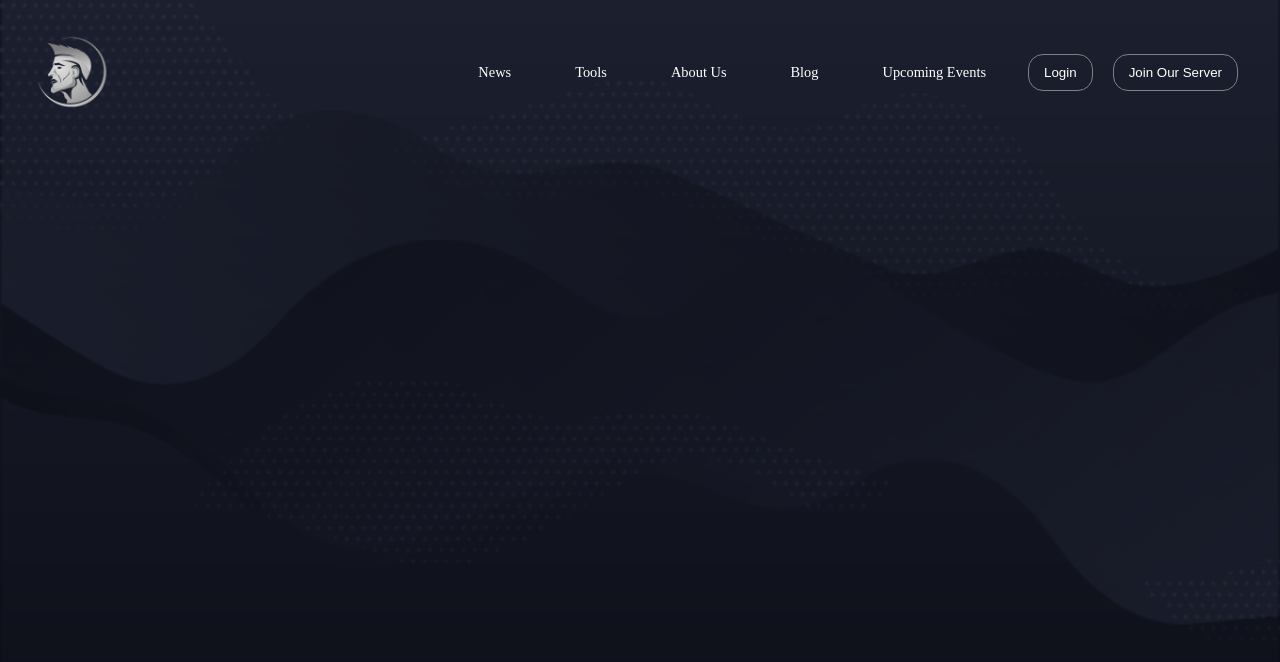
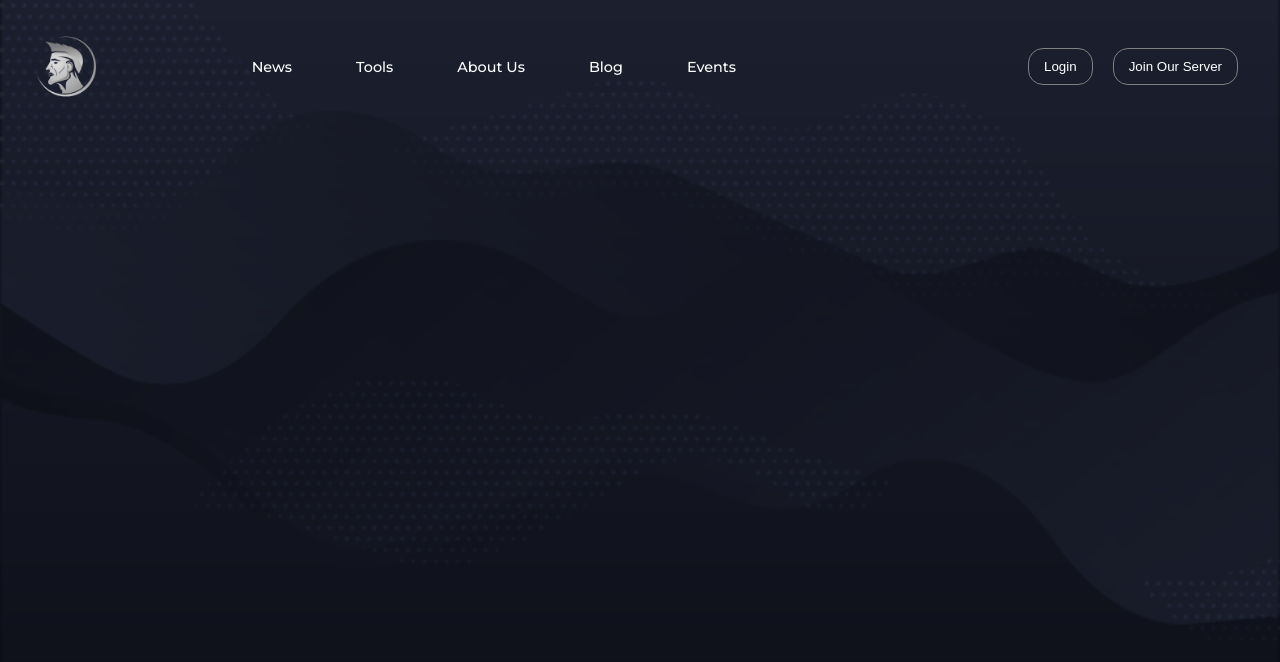
Before and after one commit to JackXN/gigachad-2, a React (Create React App) app: page / in a window 1280 px wide. Shown: the top 662 px of the page. Built offline with nearby package versions, Linux system fonts and the light colour scheme.

Commit message:
Finnished intial navbar

```diff
--- a/public/index.html
+++ b/public/index.html
@@ -15,6 +15,13 @@
       user's mobile device or desktop. See https://developers.google.com/web/fundamentals/web-app-manifest/
     -->
     <link rel="manifest" href="%PUBLIC_URL%/manifest.json" />
+
+    <link rel="preconnect" href="https://fonts.googleapis.com">
+    <link rel="preconnect" href="https://fonts.gstatic.com" crossorigin>
+    <link href="https://fonts.googleapis.com/css2?family=Montserrat:wght@500&display=swap" rel="stylesheet">
+
+
+
     <!--
       Notice the use of %PUBLIC_URL% in the tags above.
       It will be replaced with the URL of the `public` folder during the build.
--- a/src/components/Navbar/Navbar.js
+++ b/src/components/Navbar/Navbar.js
@@ -6,8 +6,10 @@ import {
   Menu,
   MenuLink,
   MenuButton,
+  MenuLinks,
 } from "./NavbarElements";
 import GrayLogo from "../../Assets/Logos/gray-logo.png";
+
 function Navbar() {
   const [isOpen, setIsOpen] = useState(false);
 
@@ -21,11 +23,13 @@ function Navbar() {
         <span />
       </Hamburger>
       <Menu isOpen={isOpen}>
+          <MenuLinks>
         <MenuLink href="">News</MenuLink>
         <MenuLink href="">Tools</MenuLink>
         <MenuLink href="">About Us</MenuLink>
         <MenuLink href=""> Blog</MenuLink>
-        <MenuLink href="">Upcoming Events</MenuLink>
+        <MenuLink href="">Events</MenuLink>
+        </MenuLinks>
         <MenuButton>Login</MenuButton>
         <MenuButton>Join Our Server</MenuButton>
       </Menu>
--- a/src/components/Navbar/NavbarElements.jsx
+++ b/src/components/Navbar/NavbarElements.jsx
@@ -1,4 +1,5 @@
 import styled from "styled-components";
+import { theme } from "../../utils/Theme";
 
 export const Nav = styled.div`
   padding: 0 2rem;
@@ -32,8 +33,8 @@ export const Hamburger = styled.div`
 
 export const Logo = styled.img`
 padding: 2rem 0;
-height 80px;
-width: 80px;
+height 69px;
+width: 69px;
 `;
 
 export const Menu = styled.div`
@@ -42,8 +43,9 @@ export const Menu = styled.div`
   align-items: center;
   position: relative;
 
-  @media (max-width: 750px) {
+  @media (max-width: 800px) {
     overflow: hidden;
+    display: flex;
     flex-direction: column;
     max-height: ${({ isOpen }) => (isOpen ? "500px" : "0")};
     transition: max-height 0.3s ease-in;
@@ -57,25 +59,51 @@ export const MenuLink = styled.a`
   text-align: center;
   text-decoration: none;
   transition: all 0.3s ease-in;
-  font-size: 0.9rem;
+  font-size: ${theme.fontSizes.small};
   color: white;
+  font-family: ${theme.fonts.mont};
+  float:left;
+
+@media(max-width: 750px) {
+    background: ${theme.colors.dark};
+  height: 140px;
+  transform: skew(-10deg) rotate(2deg);
+  -webkit-transform: skew(-10deg) rotate(2deg);
+  -moz-transform: skew(-10deg) rotate(2deg);
+margin: 10px;
+}
+
+
 
   &:hover {
     color: white;
-  }
 `;
 
+export const MenuButton = styled.button`
+  border-radius: 15px;
+  padding: 10px;
+  padding-left: 15px;
+  padding-right: 15px;
+  background: transparent;
+  border: 1px solid gray;
+  color: white;
+  margin: 10px;
+`;
+
+export const MenuLinks = styled.div`
 
 
-export const MenuButton = styled.button `
-border-radius: 15px;
-padding: 10px;
-padding-left: 15px;
-padding-right: 15px;
-background:transparent;
-border: 1px solid gray;
-color: white;
-margin: 10px;
+@media(min-width: 1200px) {
+    padding-right: 250px;
+}
+
+@media(min-width: 1300px) {
+    padding-right: 340px;
+}
+
+@media(min-width: 1400px) {
+    padding-right: 420px;
+}
 
 
-`
+`;
--- a/src/utils/Theme.js
+++ b/src/utils/Theme.js
@@ -1,23 +1,24 @@
-import React from 'react';
-import {ThemeProvider} from 'styled-components'
+import React from "react";
+import { ThemeProvider } from "styled-components";
 
-const theme = {
-    colors: {
-      overlay: 'rgba(21,19,19,0.39)',
-    },
-    fonts: ['sans-serif', 'Roboto'],
-    fontSizes: {
-      small: '1em',
-      medium: '2em',
-      large: '30em'
-    }
-  }
+export const theme = {
+  colors: {
+    overlay: "rgba(21,19,19,0.39)",
+    dark: "#1C1F2E",
+  },
+  fonts: {
+    main: "sans,serif, Roboto",
+    mont: "Montserrat",
+  },
+  fontSizes: {
+    small: "0.9em",
+    medium: "2em",
+    large: "30em",
+  },
+};
 
+const Theme = ({ children }) => (
+  <ThemeProvider theme={theme}>{children}</ThemeProvider>
+);
 
-
-  const Theme = ({children}) => (
-      <ThemeProvider theme={theme}>{children}</ThemeProvider>
-  )
-
-
-  export default Theme;
+export default Theme;
```
Also changed, not shown: src/Assets/images/text-bg.png (added), 1 other file (tests, documents, lock files or other folders).
